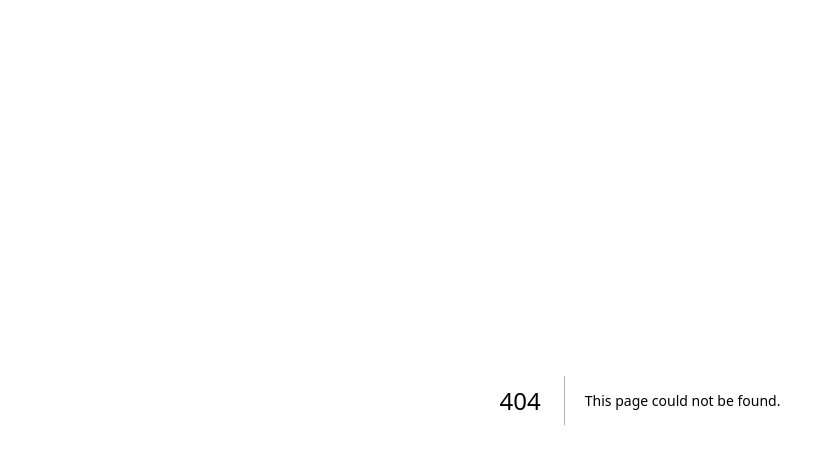
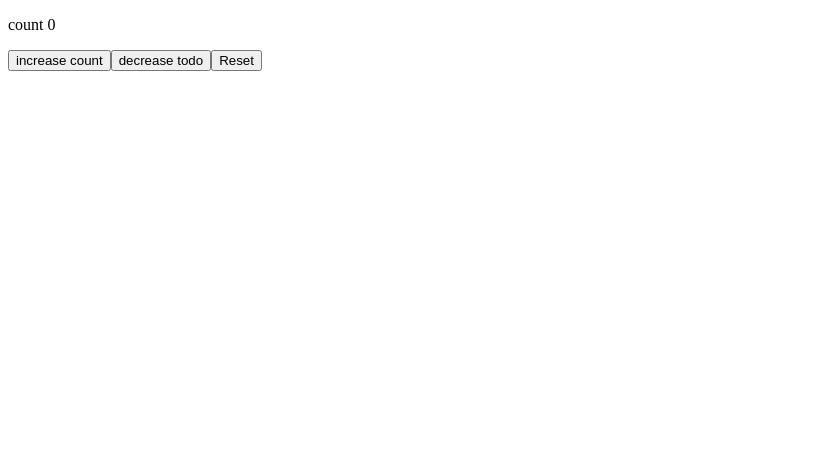
Before and after one commit to learn-kys/learn_zustand, a Next.js app: page /todo in a window 1280 px wide. Before the commit this address had no page. Shown: the top 464 px of the page, without its empty margins (0-835 px from the left). Built offline with nearby package versions, Linux system fonts and the light colour scheme.

Commit message:
set warmUP, not todo

```diff
--- a/app/lib/todo-store.ts
+++ /dev/null
@@ -1,15 +0,0 @@
-import { create } from "zustand";
-
-interface ITodoStore {
-  count: number;
-  increaseTodo: () => void;
-  decreaseTodo: () => void;
-  resetTodo: () => void;
-}
-
-export const useTodoStore = create<ITodoStore>((set) => ({
-  count: 0,
-  increaseTodo: () => set((state) => ({ count: state.count + 1 })),
-  decreaseTodo: () => set((state) => ({ count: state.count - 1 })),
-  resetTodo: () => set(() => ({ count: 0 })),
-}));
--- a/app/page.tsx
+++ b/app/page.tsx
@@ -1,24 +1,3 @@
-"use client";
-import { useTodoStore } from "./lib/todo-store";
-
 export default function Page() {
-  const todoCount = useTodoStore((state) => state.count);
-  const increaseTodo = useTodoStore((state) => state.increaseTodo);
-  const decreaseTodo = useTodoStore((state) => state.decreaseTodo);
-  const resetTodo = useTodoStore((state) => state.resetTodo);
-
-  return (
-    <div>
-      <p>count {todoCount}</p>
-      <button type="button" onClick={increaseTodo}>
-        increase count
-      </button>
-      <button type="button" onClick={decreaseTodo}>
-        decrease todo
-      </button>
-      <button type="button" onClick={resetTodo}>
-        Reset
-      </button>
-    </div>
-  );
+  return null;
 }
--- /dev/null
+++ b/app/todo/page.tsx
@@ -0,0 +1,24 @@
+"use client";
+import { useTodoStore } from "@/lib/todo-store";
+
+export default function Page() {
+  const todoCount = useTodoStore((state) => state.count);
+  const increaseTodo = useTodoStore((state) => state.increase);
+  const decreaseTodo = useTodoStore((state) => state.decrease);
+  const resetTodo = useTodoStore((state) => state.reset);
+
+  return (
+    <div>
+      <p>count {todoCount}</p>
+      <button type="button" onClick={increaseTodo}>
+        increase count
+      </button>
+      <button type="button" onClick={decreaseTodo}>
+        decrease todo
+      </button>
+      <button type="button" onClick={resetTodo}>
+        Reset
+      </button>
+    </div>
+  );
+}
--- /dev/null
+++ b/lib/todo-store.ts
@@ -0,0 +1,15 @@
+import { create } from "zustand";
+
+interface ITodoStore {
+  count: number;
+  increase: () => void;
+  decrease: () => void;
+  reset: () => void;
+}
+
+export const useTodoStore = create<ITodoStore>((set) => ({
+  count: 0,
+  increase: () => set((state) => ({ count: state.count + 1 })),
+  decrease: () => set((state) => ({ count: state.count - 1 })),
+  reset: () => set(() => ({ count: 0 })),
+}));
```
